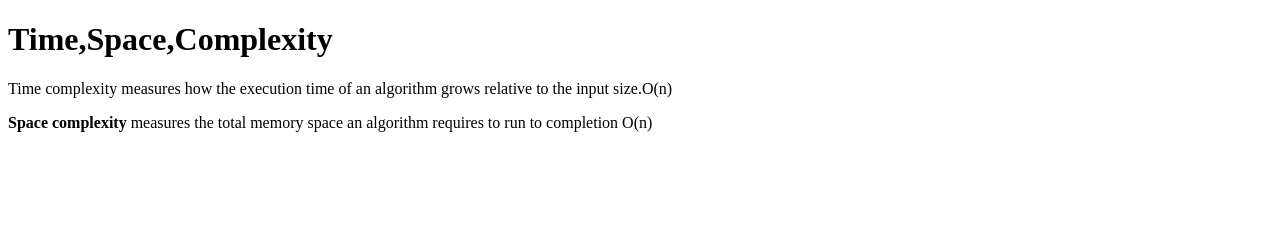
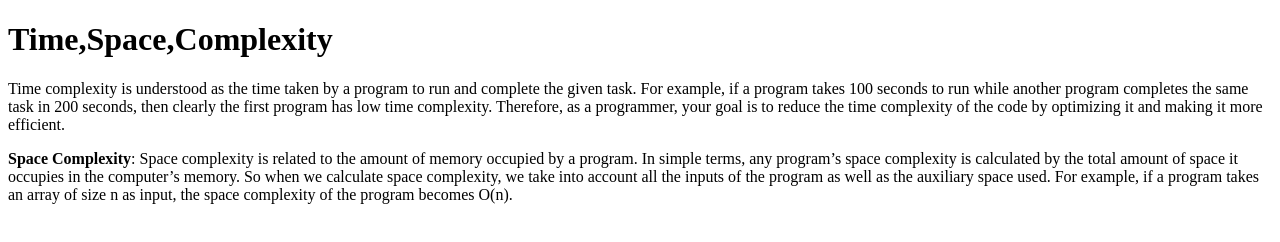
Before and after one commit to acciojob/time-and-space-complexity-Shreyaskulkarni56, a website: page main.html in a window 1280 px wide. Drawn offline with Linux system fonts and the light colour scheme.

Commit message:
created a submission

```diff
--- a/main.html
+++ b/main.html
@@ -11,8 +11,8 @@
 <body>
 	<!-- the entire body must be written by student -->
 	<h1>Time,Space,Complexity</h1>
-	<p> Time complexity measures how the execution time of an algorithm grows relative to the input size.O(n) </p>
-	<p> <b>Space complexity</b> measures the total memory space an algorithm requires to run to completion O(n)</p>
+	<p> Time complexity is understood as the time taken by a program to run and complete the given task. For example, if a program takes 100 seconds to run while another program completes the same task in 200 seconds, then clearly the first program has low time complexity. Therefore, as a programmer, your goal is to reduce the time complexity of the code by optimizing it and making it more efficient. </p>
+	<p> <b>Space Complexity</b>: Space complexity is related to the amount of memory occupied by a program. In simple terms, any program’s space complexity is calculated by the total amount of space it occupies in the computer’s memory. So when we calculate space complexity, we take into account all the inputs of the program as well as the auxiliary space used. For example, if a program takes an array of size n as input, the space complexity of the program becomes O(n).</p>
     <script type="text/javascript" src="./script.js">
 </script>
 
```
